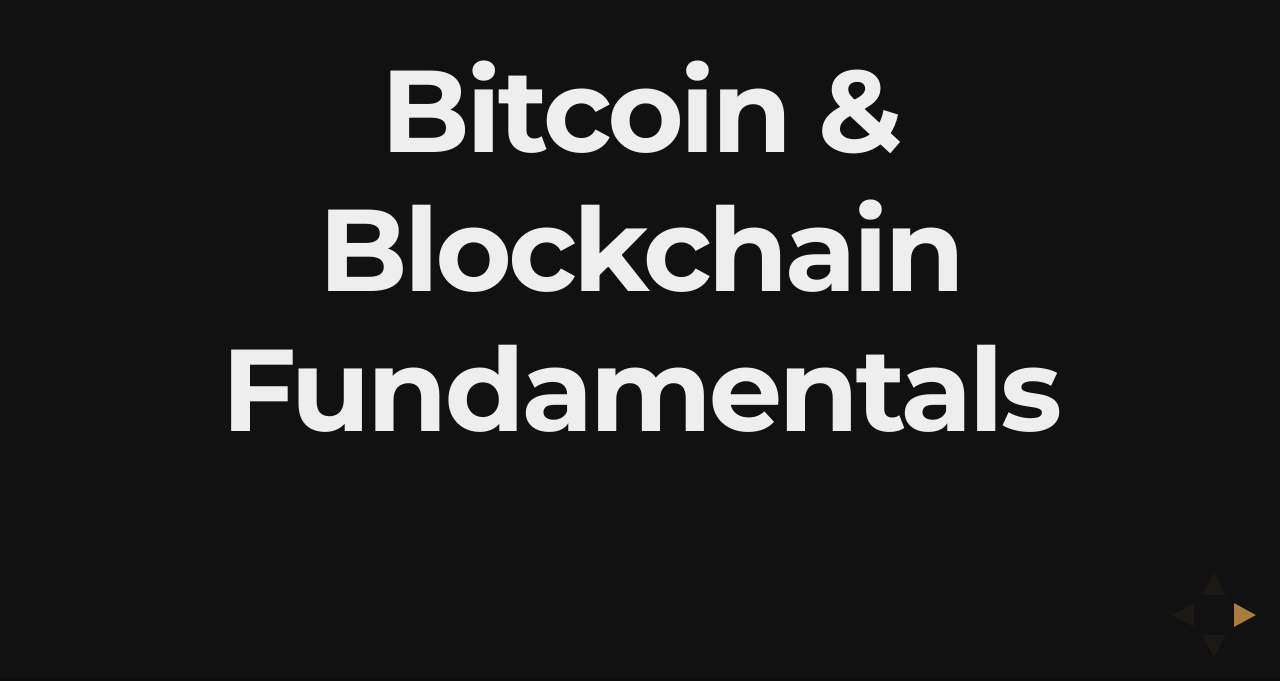
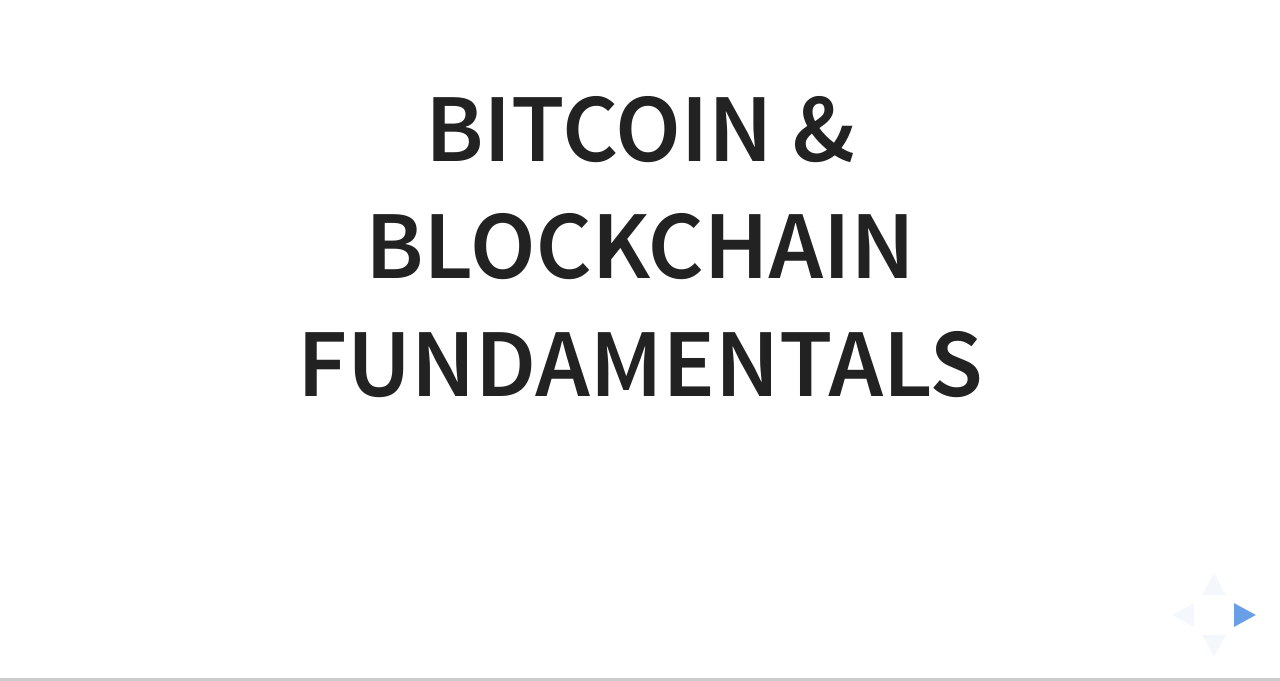
Before and after one commit to bluegraybox/BTCSplain, a website: page slides/index.html in a window 1280 px wide. Shown: the part 119-800 px from the top of the page. Drawn offline with nearby package versions, Linux system fonts and the light colour scheme.

Commit message:
Changed theme

```diff
--- a/slides/index.html
+++ b/slides/index.html
@@ -12,7 +12,7 @@
 		-->
 
 		<link rel="stylesheet" href="css/reveal.css">
-		<link rel="stylesheet" href="css/theme/night.css">
+		<link rel="stylesheet" href="css/theme/white.css">
 
 		<!-- Theme used for syntax highlighting of code -->
 		<link rel="stylesheet" href="lib/css/zenburn.css">
```
